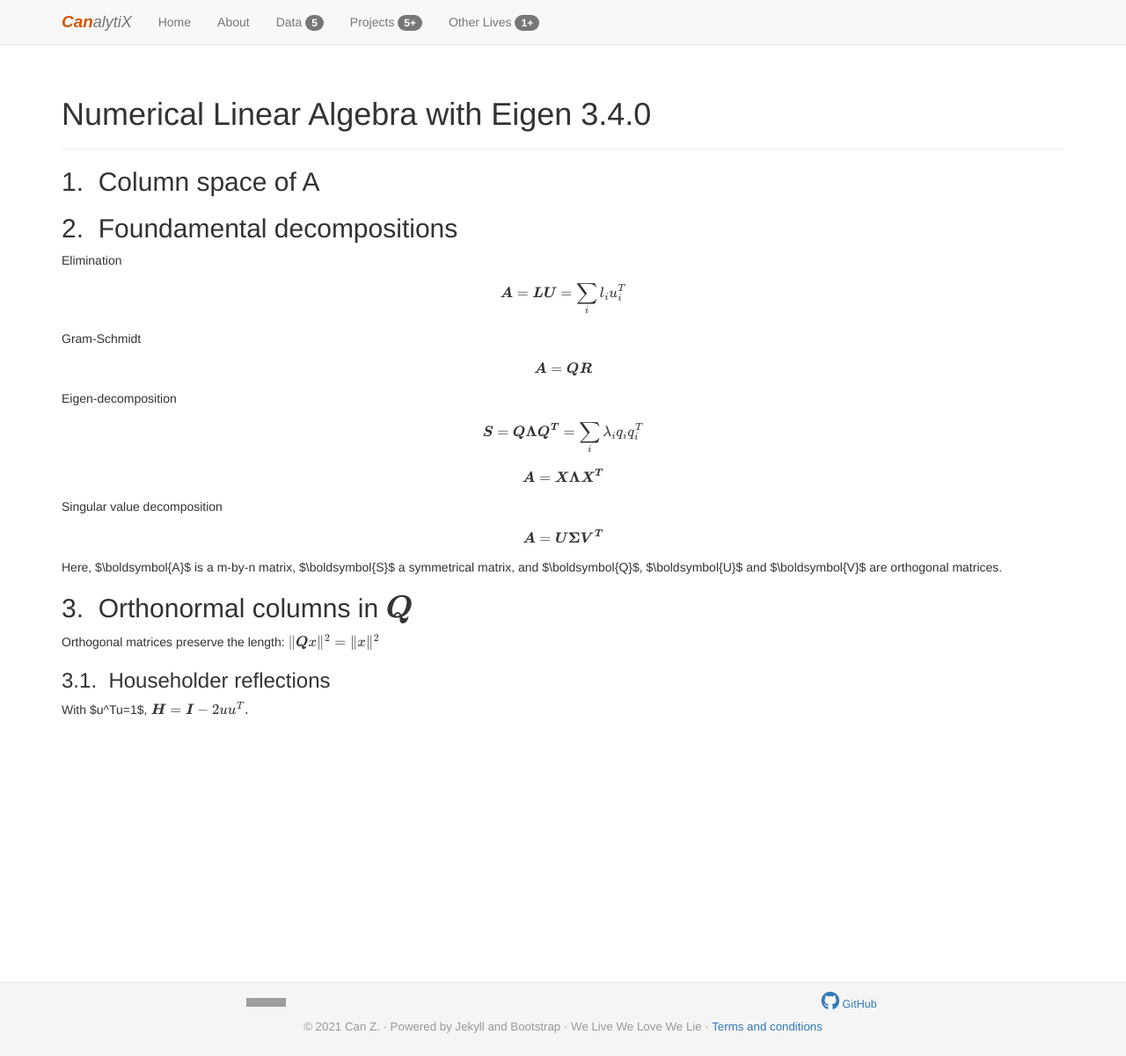
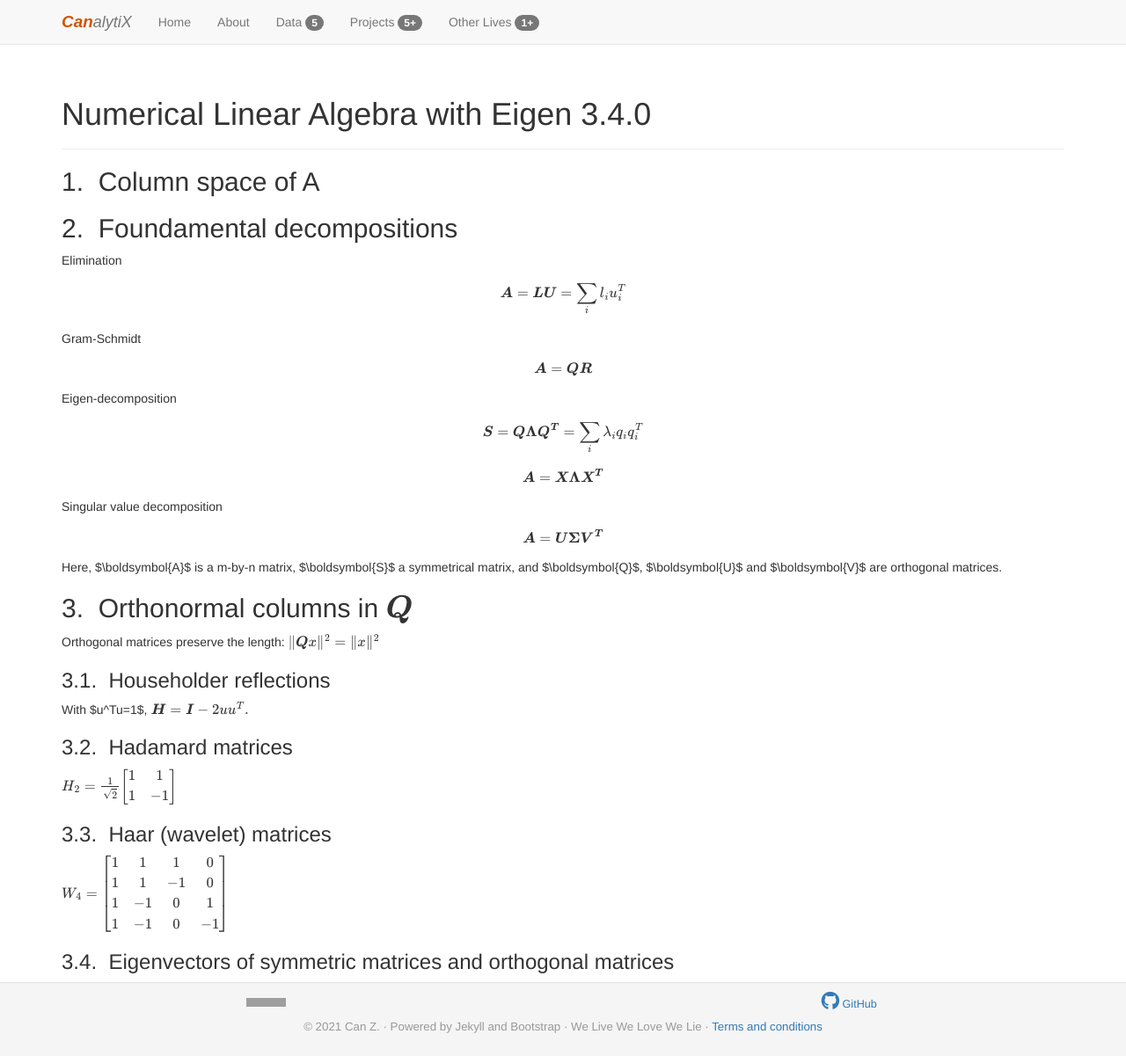
Before and after one commit to HVoltBb/HVoltBb.github.io, a Jekyll site: the page built from projects/courses/numerical_la.md, in a window 1280 px wide and 1201 px high. Shown: the whole window at 88% size. Built offline with Jekyll 4.4.1, drawn with Linux system fonts in a browser that asks for light colours; formulas are drawn with MathJax 3; comment, search, counter and statistics services are not loaded; grey boxes are pictures that could not be loaded.

Commit message:
sassification

```diff
--- a/_layouts/default.html
+++ b/_layouts/default.html
@@ -30,7 +30,7 @@
     <link rel="stylesheet" href="https://cdnjs.cloudflare.com/ajax/libs/font-awesome/4.7.0/css/font-awesome.min.css">
 -->
     <link rel="stylesheet" href="https://cdnjs.cloudflare.com/ajax/libs/font-awesome/5.15.4/css/all.min.css" integrity="sha512-1ycn6IcaQQ40/MKBW2W4Rhis/DbILU74C1vSrLJxCq57o941Ym01SwNsOMqvEBFlcgUa6xLiPY/NS5R+E6ztJQ==" crossorigin="anonymous" referrerpolicy="no-referrer" />
-    <link rel="stylesheet" type="text/css" href="/css/main.css">
+    <link rel="stylesheet" type="text/css" href="/css/main.min.css">
     <link rel="stylesheet" type="text/css" href="/css/bootstrap-social.css">
     <link rel="preconnect" href="https://fonts.googleapis.com">
     <link rel="preconnect" href="https://fonts.gstatic.com" crossorigin>
@@ -114,11 +114,10 @@
     </div> <!-- End of container div -->
 
     <footer class="this-footer">
-        <div id="footer-flexbox">
-            <div class="footer-flexbox-item"><a title="Follow me on ResearchGate" href="https://www.researchgate.net/profile/Can_Zhou3?cp=shp"><img src="https://www.researchgate.net/images/public/profile_share_badge.png" alt="Follow me on ResearchGate" height=auto width=50% /></a></div>
-        <div class="footer-flexbox-item"><a class="btn" href="https://github.com/HVoltBb"><span class="fab fa-github" style="font-size: 150%;"></span><span style="font-size: 90%"> GitHub</span></a></div>
-        </div>
-  </a>
+      <div id="footer-flexbox">
+        <div><a title="Follow me on ResearchGate" href="https://www.researchgate.net/profile/Can_Zhou3?cp=shp"><img src="https://www.researchgate.net/images/public/profile_share_badge.png" alt="Follow me on ResearchGate" height=auto width=50% /></a></div>
+        <div><a class="btn" href="https://github.com/HVoltBb"><span class="fab fa-github" style="font-size: 150%;"></span><span style="font-size: 90%"> GitHub</span></a></div>
+      </div>
     <p style="text-align: center;">&copy; 2021 Can Z. &middot; Powered by Jekyll and Bootstrap &middot; We Live We Love We Lie &middot; <a href="https://github.com/HVoltBb/HVoltBb.github.io/blob/master/README.md">Terms and conditions</a></p>
     </footer>
 </div> <!-- End of content div -->
@@ -186,6 +185,7 @@
                 .::(@:.      -Sam Blumenstein-
       </code>
     </pre>
+    <hr>
     </div>
   </body>
 </html>
--- a/css/main.css
+++ /dev/null
@@ -1,242 +0,0 @@
-html {
-  position: relative;
-  /*
-  filter: grayscale(100%);
-*/
-  min-height: 100%;
-  scroll-behavior: smooth;
-}
-
-body {
-  padding-bottom: 84px;
-  min-height: 100vh;
-}
-
-.this-footer {
-  position: absolute;
-  bottom: 0;
-  width: 100%;
-  height: 84px;
-  color: #999;
-  padding-top: 3px;
-  background-color: #f5f5f5;
-  border-top: 1px solid #e5e5e5;
-  font-size: 95%;
-}
-
-.shadowy {
-  margin-bottom: 20px;
-  margin-right: 8px;
-  margin-left: 8px;
-  box-shadow: 0 4px 8px 0 rgba(0, 0, 0, 0.2), 0 6px 20px 0 rgba(0, 0, 0, 0.19);
-}
-
-/* End */
-#footer-flexbox {
-  display: flex;
-  justify-content: space-around;
-  align-items: center;
-}
-
-.footer-flexbox-item {
-  margin-left: 10px;
-}
-
-.back-to-top {
-  cursor: pointer;
-  position: fixed;
-  bottom: 84px;
-  right: 25px;
-  display: none;
-  z-index: 99;
-  color: #808b96;
-}
-
-.btn-big {
-  font-size: 400%;
-}
-
-footer p {
-  margin-left: 30px;
-  margin-right: 30px;
-}
-
-body {
-  padding-top: 70px;
-}
-
-.center-box {
-  padding-top: 20%;
-  padding-left: 20%;
-  padding-right: 20%;
-}
-
-.home-link > li:hover {
-  background-color: #d0d3d4;
-}
-
-.random > .jumbotron {
-  background-color: #82e0aa;
-}
-
-.white {
-  color: white;
-}
-
-.light-purple {
-  background-color: #f4ecf7;
-}
-
-.light-blue {
-  background-color: #ebf5fb;
-}
-
-.light-green {
-  background-color: #eafaf1;
-}
-
-.gray {
-  background-color: #f9f9f9;
-}
-.section-box {
-  padding-left: 5px;
-  padding-right: 15px;
-  padding-top: 25px;
-  padding-bottom: 25px;
-}
-.section-img {
-  margin: 5%;
-}
-.section-header {
-  font-weight: 300;
-  line-height: 1;
-  letter-spacing: -1px;
-}
-
-.some-padding {
-  margin-top: 25px;
-}
-
-.canz-style {
-  font-family: sans-serif;
-  color: #d35400;
-  font-size: 105%;
-}
-
-.canz-style-last {
-  font-family: sans-serif;
-}
-.data-box {
-  overflow: auto;
-}
-
-.deselect {
-  user-select: none; /* supported by Chrome and Opera */
-  -webkit-user-select: none; /* Safari */
-  -khtml-user-select: none; /* Konqueror HTML */
-  -moz-user-select: none; /* Firefox */
-  -ms-user-select: none; /* Internet Explorer/Edge */
-}
-
-img[usemap] {
-  border: none;
-  height: auto;
-  max-width: 100%;
-  width: auto;
-}
-
-.skip-to-content-link {
-  position: absolute;
-  transform: translateY(-200%);
-}
-
-.skip-to-content-link:focus {
-  padding: 0.2rem 1.2rem;
-  border-radius: 0.5rem;
-  background: orange;
-  color: white;
-  transform: translateY(0);
-  transition: transform 300ms ease-in;
-}
-
-.tag {
-  position: relative;
-  top: -50px;
-}
-
-.wide-screen {
-  max-width: 99%;
-  max-height: 100vh;
-}
-
-.quote-font {
-  font-family: 'Josefin Sans', sans-serif;
-}
-
-pre {
-padding: 0;
-position: relative;
-border: 0;
-border-radius: 6px;;
-}
-
-pre[rel]:not([rel=""]):before {
-  position: absolute;
-  font-size: 1.2rem;
-  content: attr(rel);
-  top: 0.5rem;
-  right: 4rem;
-  color: orange;
-}
-
-.show {
-  display: block;
-}
-
-button.copy-button {
-  color: #f9f9f9;
-  position: absolute;
-  display: inline-block;
-  right: 0.4rem;
-  top: 0.4rem;
-  background-color: transparent;
-  border: none;
-  outline: none;
-}
-
-.copy-button-msg {
-  color:#f9f9f9;
-  position: absolute;
-  display: inline-block;
-  right: 0.4rem;
-  top: 3rem;
-}
-
-.container a[href*="//"]::after {
-  background: url("/pics/external-link-alt-solid.svg") no-repeat top right /1rem;
-  content: "";
-  padding-left: 1.3rem;
-  filter: opacity(70%);
-}
-
-@media screen {
-  .doNotPrintMsg{
-    display: none !important;
-  }
-}
-
-@media print {
-  body>*:not(.doNotPrintMsg){
-    display: none !important
-  }
-
-  body{
-    padding-left: 8%;
-    padding-top: 8%;
-  }
-
-  .doNotPrintMsg{
-    display: block !important;
-    font-size:large;
-  }
-}
--- a/projects/courses/numerical_la.md
+++ b/projects/courses/numerical_la.md
@@ -57,3 +57,18 @@ With $u^Tu=1$,
 $$
 \boldsymbol{H} = \boldsymbol{I} - 2 u u^T.
 $$
+
+### Hadamard matrices
+$$
+H_2 = \frac{1}{\sqrt{2}}\left[ \begin{matrix} 1 & 1 \\ 1 & -1 \end{matrix}\right]
+$$
+
+### Haar (wavelet) matrices
+$$
+W_4 = \left[\begin{matrix}1 & 1 & 1 & 0\\
+						  1 & 1 & -1 & 0\\
+						  1 & -1 & 0 & 1\\
+						  1 & -1 & 0 & -1\end{matrix}\right]
+$$
+
+### Eigenvectors of symmetric matrices and orthogonal matrices
```
Also changed, not shown: index.html (+8 -9 lines), css/main.min.css (added), pics/new_year.png (deleted), 3 other files.
